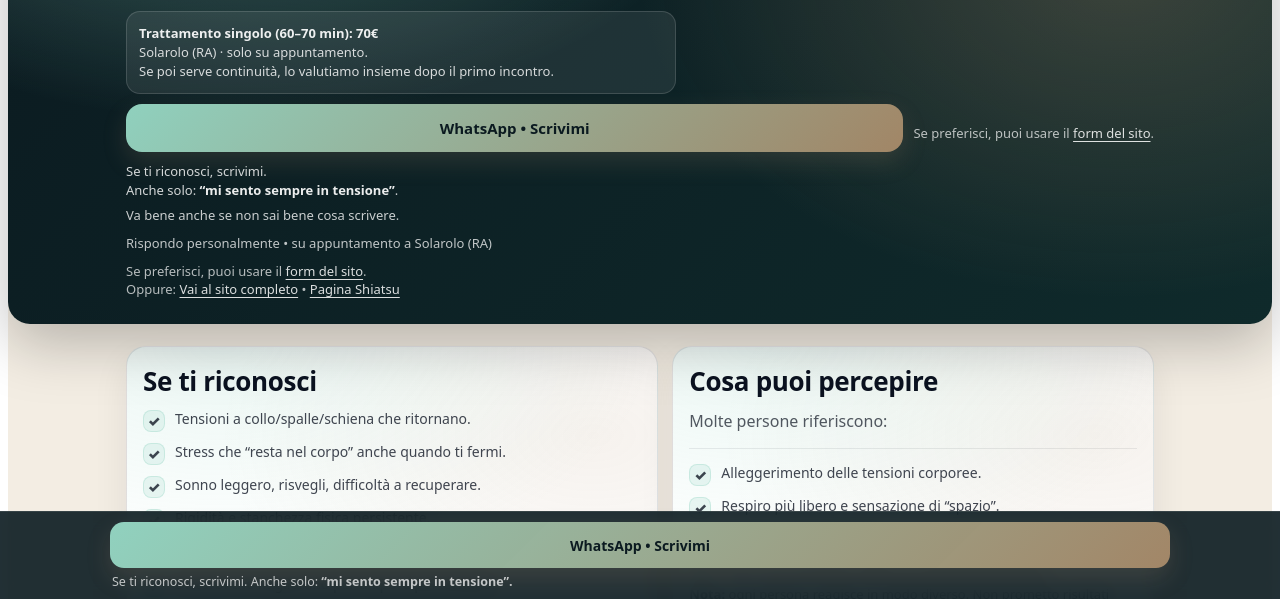
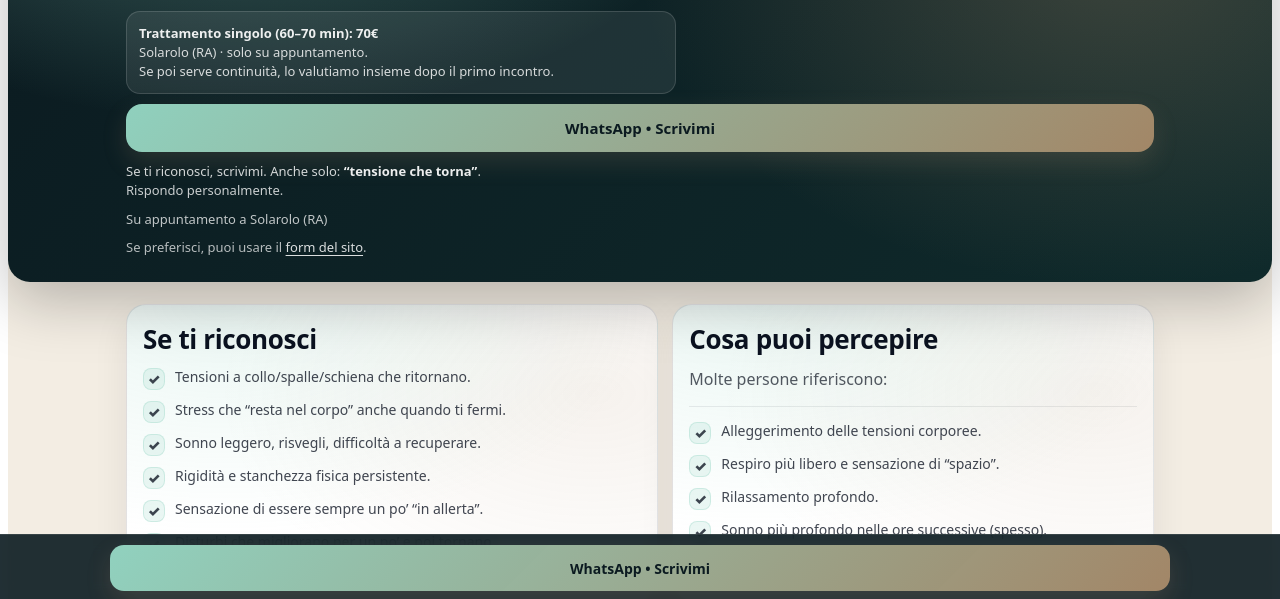
Before and after one commit to centolaniluca-software/shiatsu_landing, a plain HTML site: page index.html in a window 1280 px wide. Shown: the part 199-798 px from the top of the page. Drawn offline with Linux system fonts and the light colour scheme.

Commit message:
Update index.html

```diff
--- a/index.html
+++ b/index.html
@@ -223,31 +223,25 @@
 
       <div class="ctaRow">
         <a class="btn btnPrimary"
-           href="https://wa.me/393478221395?text=Ciao%20Luca%2C%20mi%20riconosco%20in%20questa%20sensazione%3A%20mi%20sento%20spesso%20in%20tensione.%0ACosa%20sento%20nel%20corpo%3A%20%5Bcollo%2Fspalle%2Fschiena%2Faltro%5D.%0ADa%20quanto%3A%20%5B...%5D."
+          href="https://wa.me/393478221395?text=Ciao%20Luca%2C%20ho%20visto%20la%20pagina%20Shiatsu.%20Il%20mio%20problema%20principale%20%C3%A8%3A%20..."
            target="_blank" rel="noopener noreferrer">
           WhatsApp • Scrivimi
         </a>
 
-        <div class="heroAlt">
-  Se preferisci, puoi usare il <a href="#form-alt">form del sito</a>.
-</div>
       </div>
 
       <div class="ctaNote">
-        Se ti riconosci, scrivimi.<br>
-        Anche solo: <strong>“mi sento sempre in tensione”</strong>.<br>
-        <div class="ctaPerm">Va bene anche se non sai bene cosa scrivere.</div>
-      </div>
+  Se ti riconosci, scrivimi. Anche solo: <strong>“tensione che torna”</strong>.<br>
+  <span class="ctaPerm">Rispondo personalmente.</span>
+</div>
 
       <div class="micro">
-        Rispondo personalmente • su appuntamento a Solarolo (RA)
+        Su appuntamento a Solarolo (RA)
       </div>
 
       <div class="heroAlt">
-        Se preferisci, puoi usare il <a href="#form-alt">form del sito</a>. <br>
-        Oppure: <a href="https://www.lucacentolani.net" target="_blank" rel="noopener">Vai al sito completo</a> •
-        <a href="https://www.lucacentolani.net/shiatsu" target="_blank" rel="noopener">Pagina Shiatsu</a>
-      </div>
+  Se preferisci, puoi usare il <a href="#form-alt">form del sito</a>.
+</div>
     </div>
   </section>
 
@@ -390,7 +384,7 @@
 
         <div class="ctaRow" style="margin-top:12px">
           <a class="btn btnPrimary"
-             href="https://wa.me/393478221395?text=Ciao%20Luca%2C%20mi%20riconosco%20in%20questa%20sensazione%3A%20mi%20sento%20spesso%20in%20tensione.%0ACosa%20sento%20nel%20corpo%3A%20%5Bcollo%2Fspalle%2Fschiena%2Faltro%5D.%0ADa%20quanto%3A%20%5B...%5D."
+             href="https://wa.me/393478221395?text=Ciao%20Luca%2C%20ho%20visto%20la%20pagina%20Shiatsu.%20Il%20mio%20problema%20principale%20%C3%A8%3A%20..."
              target="_blank" rel="noopener noreferrer">
             WhatsApp • Scrivimi
           </a>
@@ -398,7 +392,7 @@
 
         <div class="small" style="margin-top:10px;color:rgba(255,255,255,.72)">
           Il primo messaggio non è una prenotazione. <strong>Serve solo</strong> per capire se posso esserti utile.<br>
-          Rispondo personalmente • su appuntamento a Solarolo (RA)
+          Su appuntamento a Solarolo (RA)
         </div>
       </div>
     </div>
@@ -443,14 +437,12 @@
   <div class="sticky" aria-label="Contatto rapido">
     <div class="stickyInner">
       <a class="btn btnPrimary"
-         href="https://wa.me/393478221395?text=Ciao%20Luca%2C%20mi%20riconosco%20in%20questa%20sensazione%3A%20mi%20sento%20spesso%20in%20tensione.%0ACosa%20sento%20nel%20corpo%3A%20%5Bcollo%2Fspalle%2Fschiena%2Faltro%5D.%0ADa%20quanto%3A%20%5B...%5D."
+         href="https://wa.me/393478221395?text=Ciao%20Luca%2C%20ho%20visto%20la%20pagina%20Shiatsu.%20Il%20mio%20problema%20principale%20%C3%A8%3A%20..."
          target="_blank" rel="noopener noreferrer">
         WhatsApp • Scrivimi
       </a>
     </div>
-    <div class="stickyNote">
-      Se ti riconosci, scrivimi. Anche solo: <strong>“mi sento sempre in tensione”.</strong>
-    </div>
+
   </div>
 
 </div>
```
